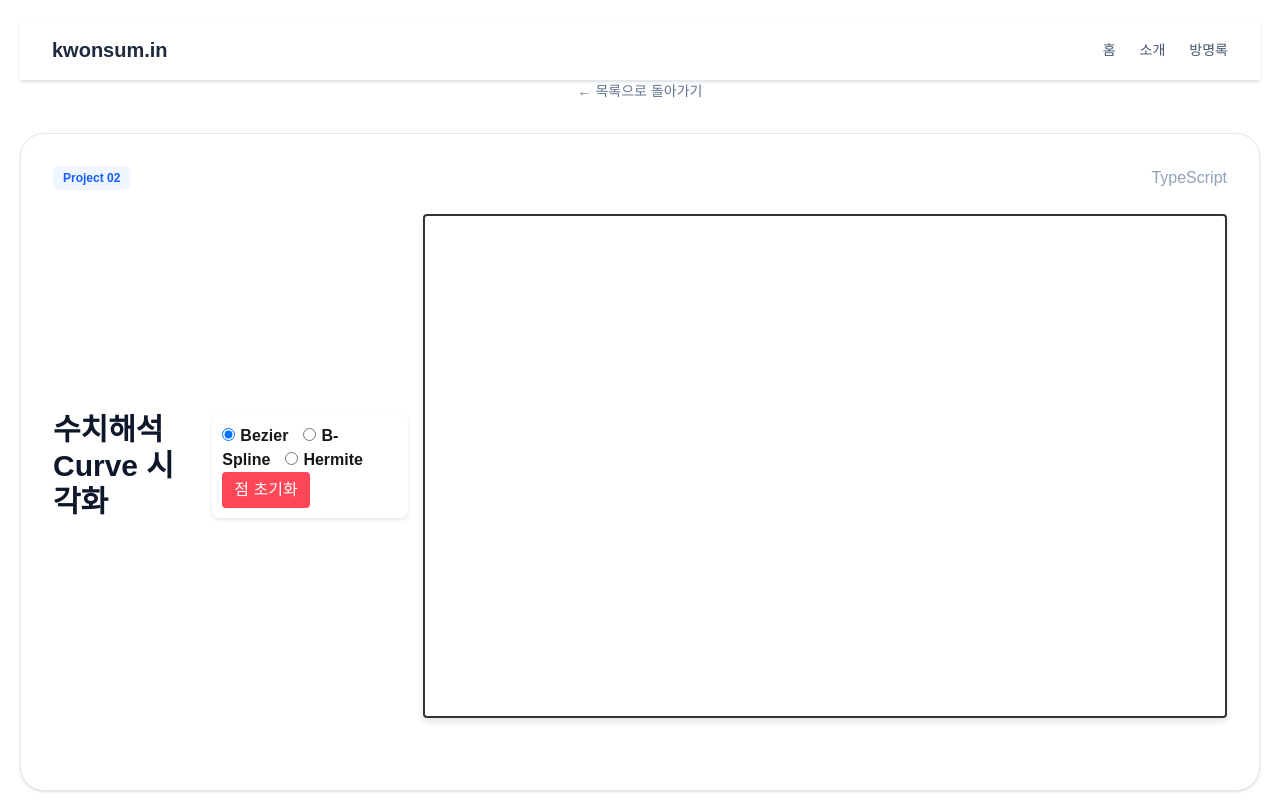
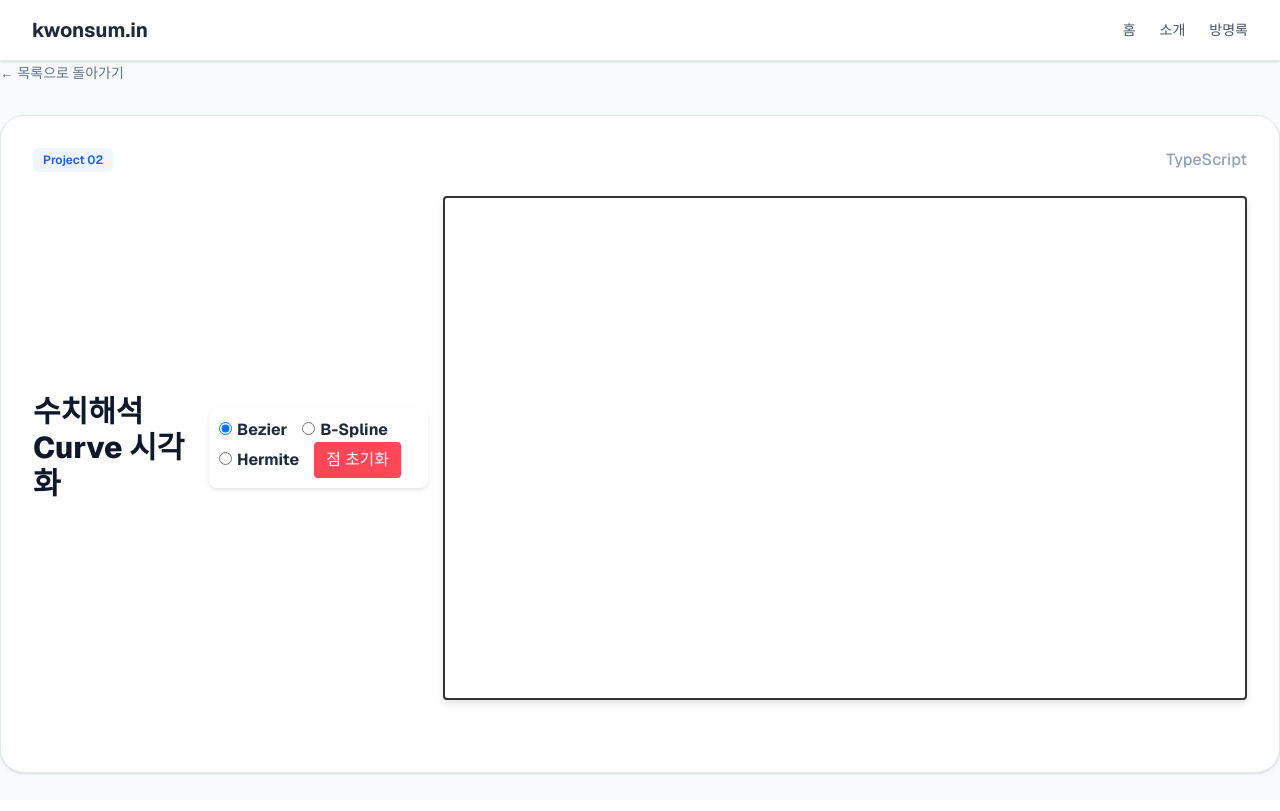
Before and after one commit to kwonsumin030716/portfolio, a Next.js app in the folder web/: page /projects/2 in a window 1280 px wide. Built offline with nearby package versions, Linux system fonts and the light colour scheme.

Commit message:
Curve 페이지 틀

```diff
--- a/web/src/app/projects/2/page.tsx
+++ b/web/src/app/projects/2/page.tsx
@@ -84,7 +84,7 @@
     }
 
     return (
-        <div style={{ display: 'flex', flexDirection: 'column', alignItems: 'center', padding: '20px', fontFamily: 'sans-serif' }}>
+        <div className="min-h-screen bg-slate-50 text-slate-800 font-sans">
             <Navbar />
             <Link href="/" className="inline-flex items-center text-sm font-medium text-slate-500 hover:text-slate-800 mb-8 transition">
                 ← 목록으로 돌아가기
```
